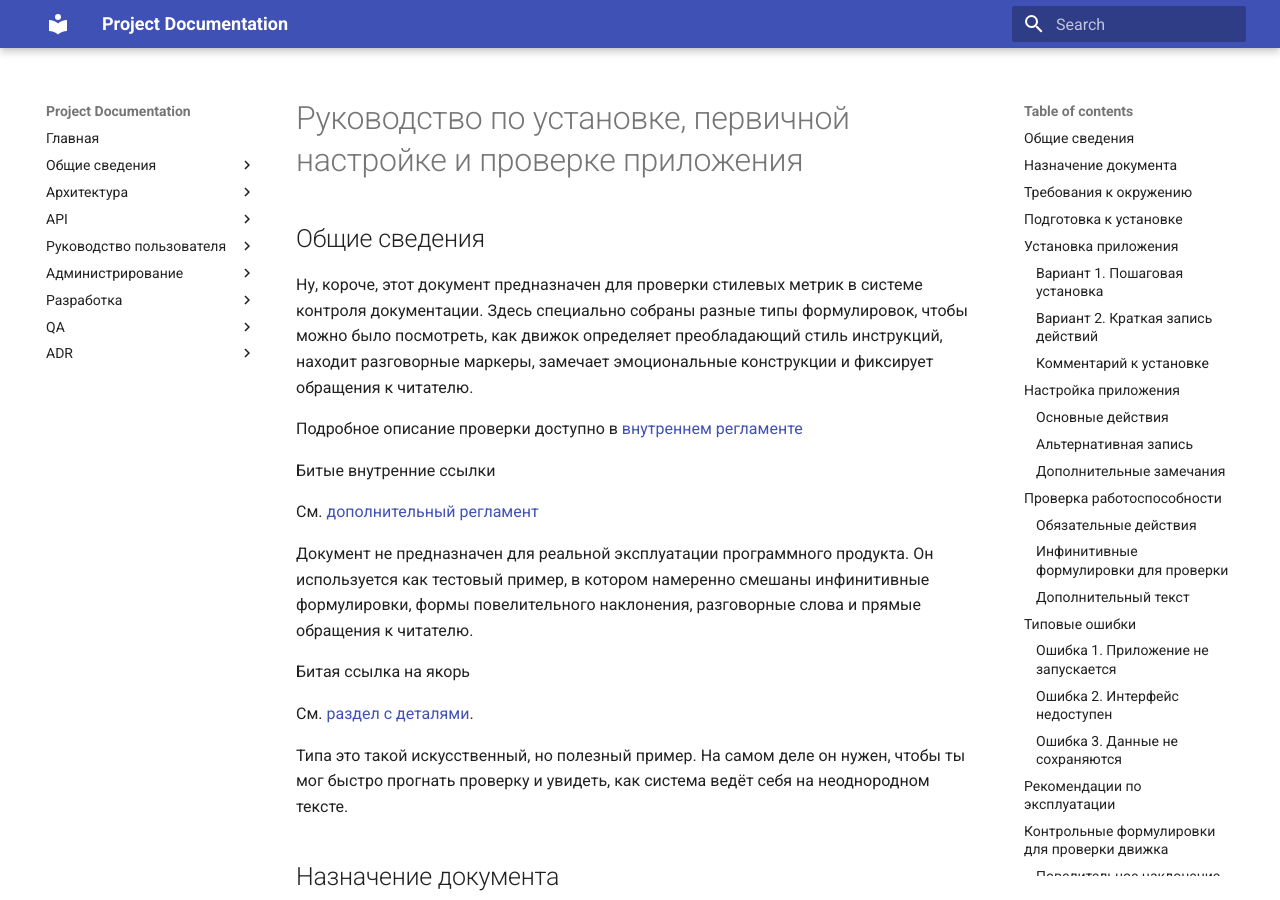
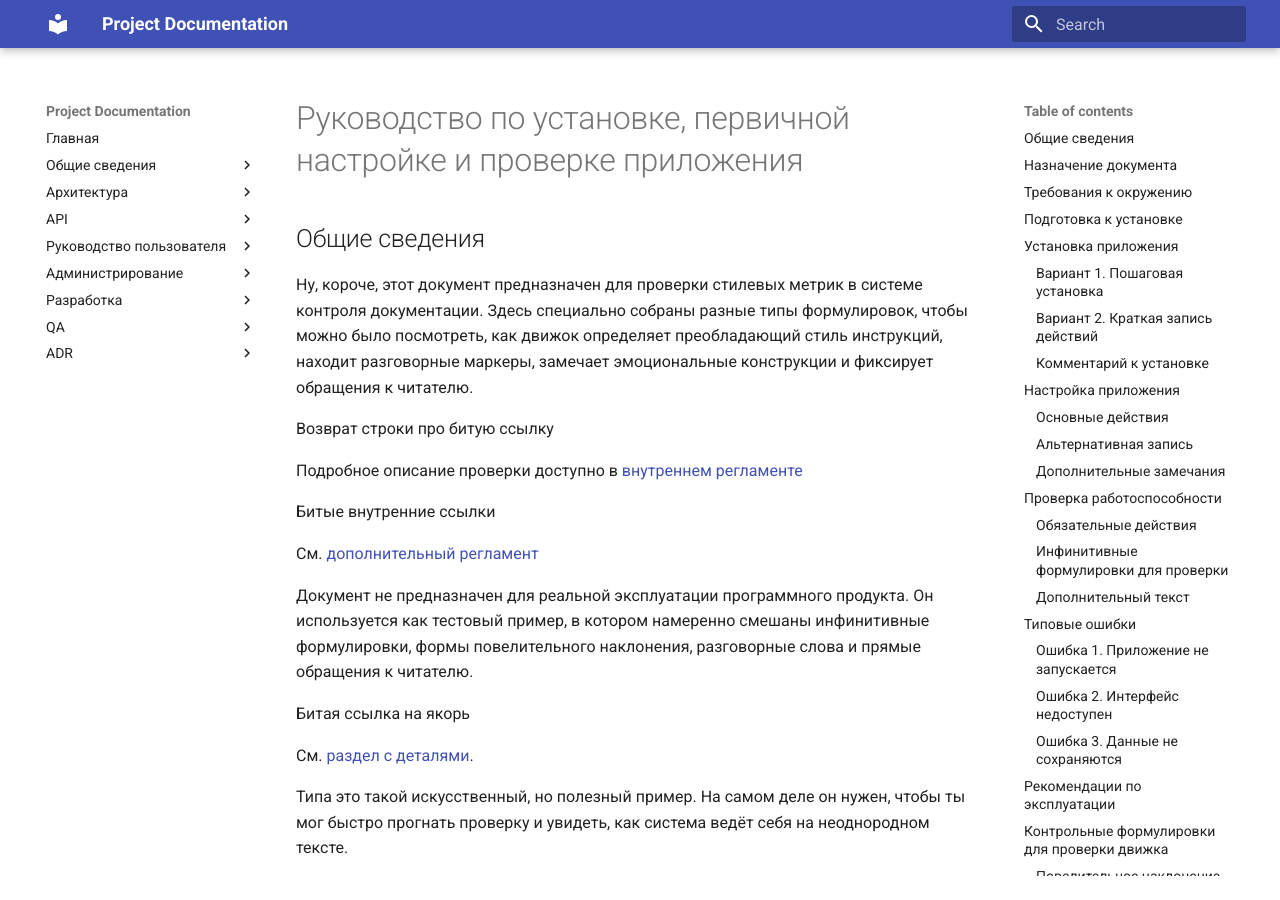
Before and after one commit to techwri/Demo, an MkDocs documentation site: the page built from docs/architecture/test_style.md, in a window 1280 px wide and 900 px high. Built offline with MkDocs 1.6.1 and Material for MkDocs 9.7.7, drawn with Linux system fonts in a browser that asks for light colours.

Commit message:
Add note regarding broken link in test_style.md
Added a note about broken links in the documentation.

```diff
--- a/docs/architecture/test_style.md
+++ b/docs/architecture/test_style.md
@@ -3,6 +3,8 @@
 ## Общие сведения
 
 Ну, короче, этот документ предназначен для проверки стилевых метрик в системе контроля документации. Здесь специально собраны разные типы формулировок, чтобы можно было посмотреть, как движок определяет преобладающий стиль инструкций, находит разговорные маркеры, замечает эмоциональные конструкции и фиксирует обращения к читателю.
+
+Возврат строки про битую ссылку
 
 
 Подробное описание проверки доступно в [внутреннем регламенте](https://docs.example.invalid/test-app/checklist)
```
